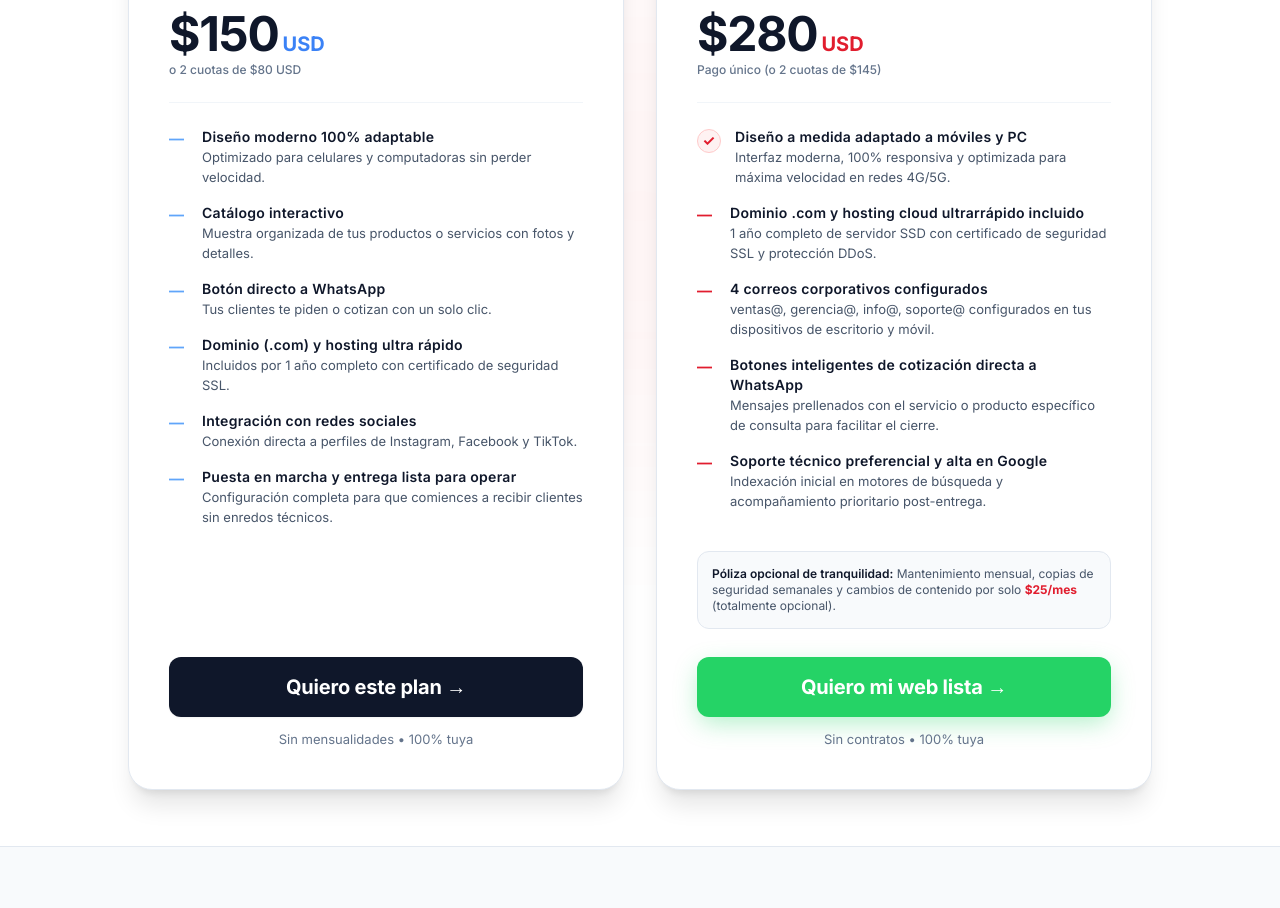
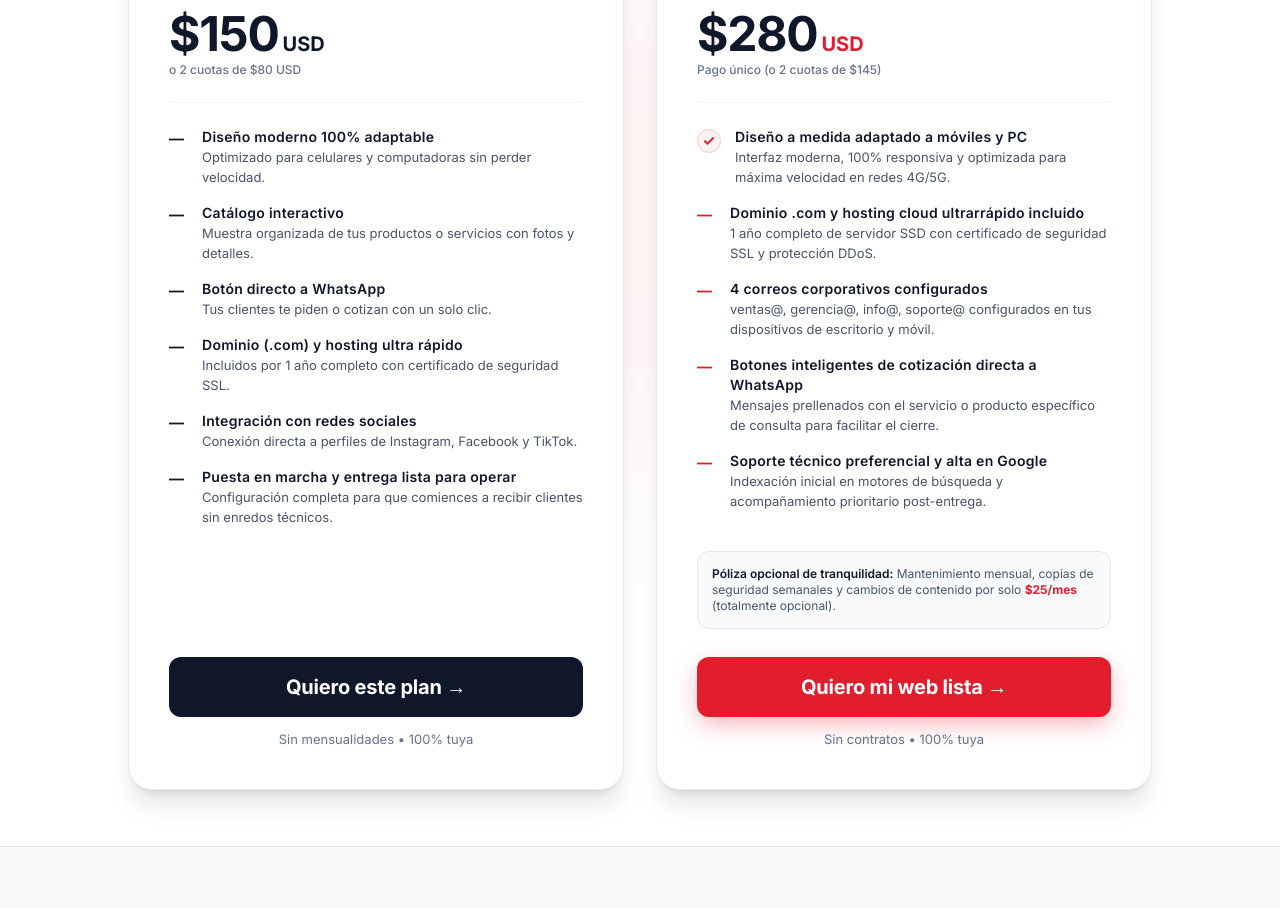
Before and after one commit to santiagoxx93/Digital_Drift_Software, a React (Vite) app: page / in a window 1280 px wide. Shown: the part 1860-2768 px from the top of the page. Built offline with nearby package versions, Linux system fonts and the light colour scheme.

Commit message:
UI: Apply brand colors to pricing cards on light background

```diff
--- a/src/App.jsx
+++ b/src/App.jsx
@@ -314,9 +314,9 @@ function App() {
 <div className="grid grid-cols-1 md:grid-cols-2 gap-8 max-w-5xl mx-auto relative z-10">
 
   {/* Tarjeta 1: Plan Web Negocio */}
-  <div className="h-full flex flex-col justify-between bg-white rounded-3xl p-6 sm:p-10 shadow-xl border border-slate-200 hover:border-blue-400/60 hover:shadow-[0_20px_40px_rgba(59,130,246,0.12)] transition-all duration-300 relative overflow-hidden">
+  <div className="h-full flex flex-col justify-between bg-white rounded-3xl p-6 sm:p-10 shadow-xl border border-slate-200 hover:border-slate-800/60 hover:shadow-[0_20px_40px_rgba(15,23,42,0.12)] transition-all duration-300 relative overflow-hidden">
     {/* Top Accent Ribbon */}
-    <div className="absolute top-0 inset-x-0 h-1.5 bg-gradient-to-r from-blue-500 via-blue-400 to-cyan-400"></div>
+    <div className="absolute top-0 inset-x-0 h-1.5 bg-gradient-to-r from-slate-900 via-slate-800 to-slate-700"></div>
 
     <div>
       <div className="flex justify-between items-center mb-6">
@@ -333,7 +333,7 @@ function App() {
         <div className="flex flex-col mt-4">
           <div className="flex items-baseline gap-1">
             <span className="text-5xl font-extrabold text-[#0f172a] tracking-tight">$150</span>
-            <span className="text-xl font-bold text-blue-500">USD</span>
+            <span className="text-xl font-bold text-slate-900">USD</span>
           </div>
           <span className="text-xs text-slate-500 font-medium mt-1">o 2 cuotas de $80 USD</span>
         </div>
@@ -342,42 +342,42 @@ function App() {
       {/* Lista de características */}
       <div className="space-y-4 py-6">
         <div className="flex items-start gap-3.5">
-          <span className="text-blue-400 font-bold mr-1">—</span>
+          <span className="text-slate-900 font-bold mr-1">—</span>
           <div className="flex flex-col">
             <span className="font-label-lg text-label-lg text-slate-900 font-semibold">Diseño moderno 100% adaptable</span>
             <span className="font-body-sm text-body-sm text-slate-600">Optimizado para celulares y computadoras sin perder velocidad.</span>
           </div>
         </div>
         <div className="flex items-start gap-3.5">
-          <span className="text-blue-400 font-bold mr-1">—</span>
+          <span className="text-slate-900 font-bold mr-1">—</span>
           <div className="flex flex-col">
             <span className="font-label-lg text-label-lg text-slate-900 font-semibold">Catálogo interactivo</span>
             <span className="font-body-sm text-body-sm text-slate-600">Muestra organizada de tus productos o servicios con fotos y detalles.</span>
           </div>
         </div>
         <div className="flex items-start gap-3.5">
-          <span className="text-blue-400 font-bold mr-1">—</span>
+          <span className="text-slate-900 font-bold mr-1">—</span>
           <div className="flex flex-col">
             <span className="font-label-lg text-label-lg text-slate-900 font-semibold">Botón directo a WhatsApp</span>
             <span className="font-body-sm text-body-sm text-slate-600">Tus clientes te piden o cotizan con un solo clic.</span>
           </div>
         </div>
         <div className="flex items-start gap-3.5">
-          <span className="text-blue-400 font-bold mr-1">—</span>
+          <span className="text-slate-900 font-bold mr-1">—</span>
           <div className="flex flex-col">
             <span className="font-label-lg text-label-lg text-slate-900 font-semibold">Dominio (.com) y hosting ultra rápido</span>
             <span className="font-body-sm text-body-sm text-slate-600">Incluidos por 1 año completo con certificado de seguridad SSL.</span>
           </div>
         </div>
         <div className="flex items-start gap-3.5">
-          <span className="text-blue-400 font-bold mr-1">—</span>
+          <span className="text-slate-900 font-bold mr-1">—</span>
           <div className="flex flex-col">
             <span className="font-label-lg text-label-lg text-slate-900 font-semibold">Integración con redes sociales</span>
             <span className="font-body-sm text-body-sm text-slate-600">Conexión directa a perfiles de Instagram, Facebook y TikTok.</span>
           </div>
         </div>
         <div className="flex items-start gap-3.5">
-          <span className="text-blue-400 font-bold mr-1">—</span>
+          <span className="text-slate-900 font-bold mr-1">—</span>
           <div className="flex flex-col">
             <span className="font-label-lg text-label-lg text-slate-900 font-semibold">Puesta en marcha y entrega lista para operar</span>
             <span className="font-body-sm text-body-sm text-slate-600">Configuración completa para que comiences a recibir clientes sin enredos técnicos.</span>
@@ -469,7 +469,7 @@ function App() {
     </div>
 
     <div className="pt-3 mt-auto">
-      <a className="w-full flex items-center justify-center gap-2 bg-[#25D366] hover:bg-[#20BA5A] text-white py-4 px-6 rounded-xl font-headline-sm text-headline-sm font-bold shadow-[0_8px_24px_-2px_rgba(37,211,102,0.35)] transition-all duration-200 hover:scale-[1.01] active:scale-[0.99]" href="https://wa.me/584125063754?text=Hola%20Digital%20Drift,%20quiero%20empezar%20con%20el%20Plan%20Pyme%20Conversión%20de%20$280." rel="noopener noreferrer" target="_blank">
+      <a className="w-full flex items-center justify-center gap-2 bg-[#e11d2e] hover:bg-[#b81524] text-white py-4 px-6 rounded-xl font-headline-sm text-headline-sm font-bold shadow-[0_8px_24px_-2px_rgba(225,29,46,0.35)] transition-all duration-200 hover:scale-[1.01] active:scale-[0.99]" href="https://wa.me/584125063754?text=Hola%20Digital%20Drift,%20quiero%20empezar%20con%20el%20Plan%20Pyme%20Conversión%20de%20$280." rel="noopener noreferrer" target="_blank">
         <span className="">Quiero mi web lista →</span>
       </a>
       <div className="flex items-center justify-center gap-2 mt-3 font-body-sm text-body-sm text-slate-500">
```
